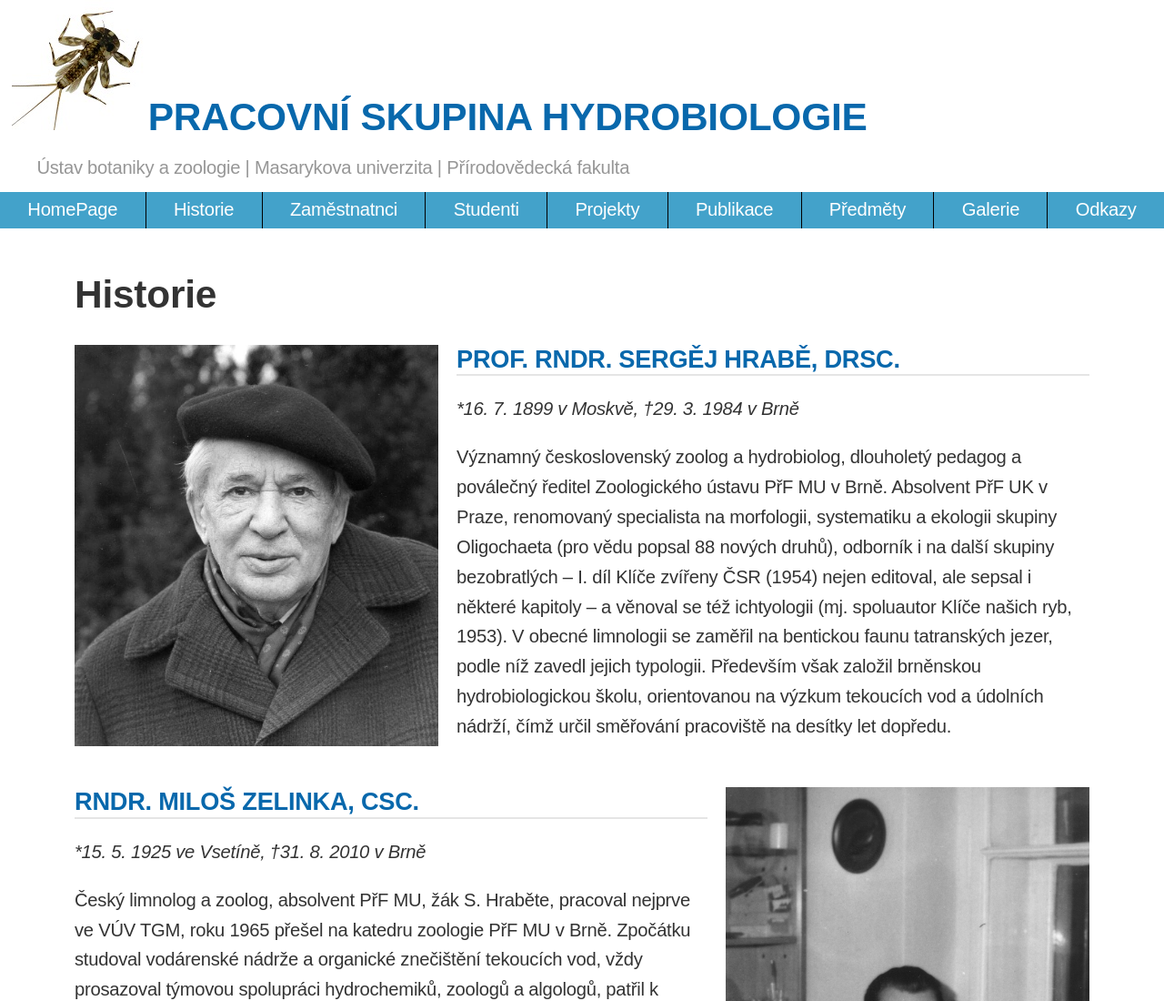
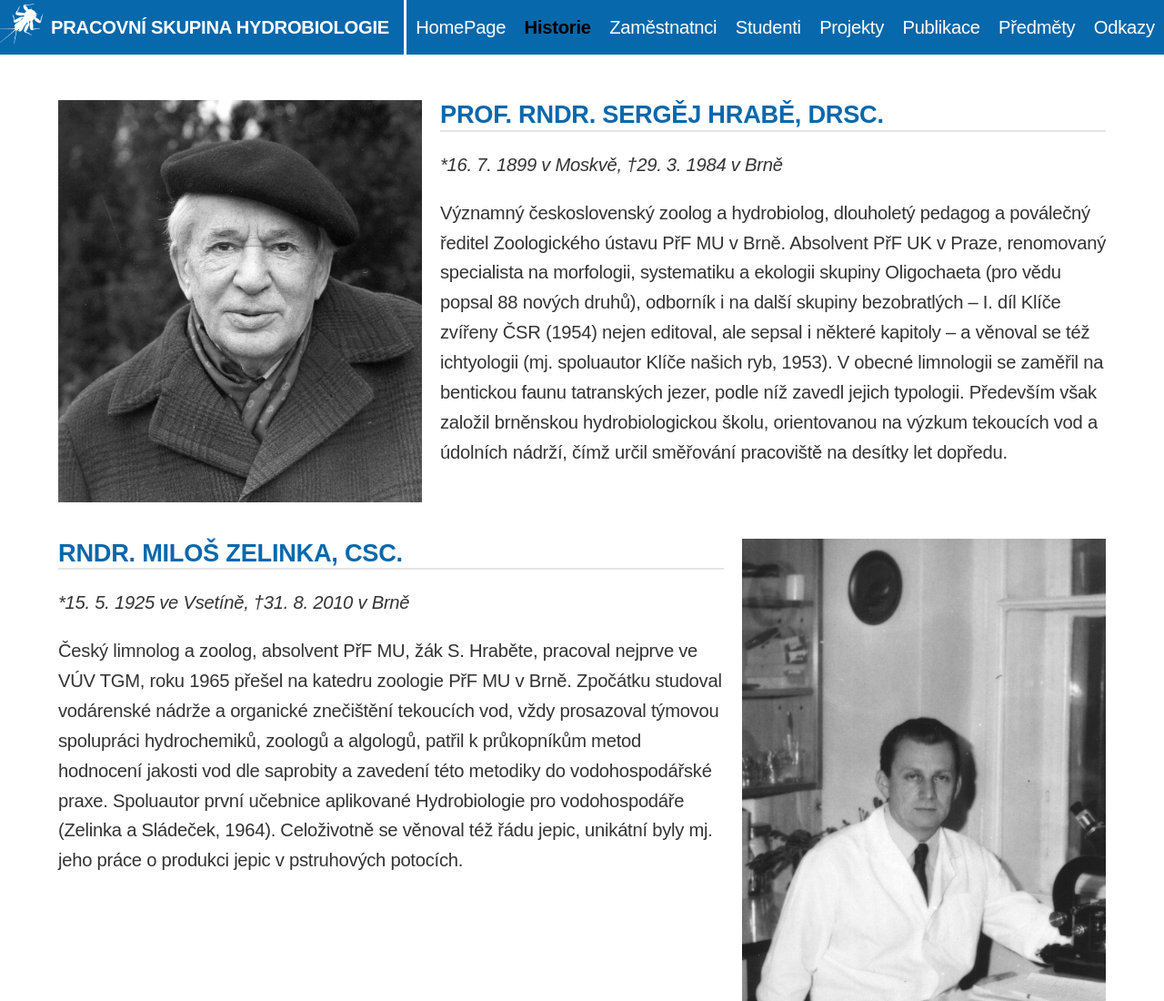
Before and after one commit to tangerinka410/muni-hydroweb, a Gatsby site: page /history in a window 1280 px wide. Shown: the top 1100 px of the page at 91% size. Built offline with nearby package versions, Linux system fonts and the light colour scheme; Gatsby itself is replaced by a stand-in of ours.

Commit message:
design changes

```diff
--- a/package.json
+++ b/package.json
@@ -13,13 +13,15 @@
     "babel-plugin-styled-components": "^1.5.1",
     "font-awesome": "^4.7.0",
     "gatsby": "^2.0.45",
-    "gatsby-plugin-sharp": "^2.0.12",
+    "gatsby-image": "^2.0.25",
+    "gatsby-plugin-sharp": "^2.0.17",
     "gatsby-plugin-styled-components": "^3.0.1",
     "gatsby-source-filesystem": "^2.0.8",
     "gatsby-transformer-remark": "^2.1.12",
     "gatsby-transformer-sharp": "^2.1.8",
     "react": "^16.6.1",
     "react-dom": "^16.6.1",
+    "react-responsive-carousel": "^3.1.45",
     "styled-components": "^4.0.3"
   },
   "devDependencies": {
--- a/src/components/HistoryBox.js
+++ b/src/components/HistoryBox.js
@@ -28,6 +28,10 @@ const History = styled.div`
   display: flex;
   margin-bottom: 30px;
   flex-direction: ${props => props.reverse ? "row-reverse"  : 'row' };
+  @media (max-width: 800px) {
+    flex-direction: column;
+    padding: 0 20px;
+  }
 `;
 
 const Name = styled.h2`
--- a/src/components/layout.js
+++ b/src/components/layout.js
@@ -1,34 +1,42 @@
 import React from "react";
-import {Link} from "gatsby";
 import styled from "styled-components";
-import {ThemeProvider} from 'styled-components';
+import { ThemeProvider } from "styled-components";
 
-import ecdyonurus from "../pages/images/ecdyonurus.jpg";
-import Navigation from "./navigation";
-import FooterContent from "./footer";
-import "./layout.css"
+import Navigation from "./layout/Navigation";
+import HeaderComponent from "./layout/Header";
+import FooterContent from "./layout/Footer";
+import "./layout.css";
 
 const blueTheme = {
-  main: '#0868ac',
-  secondary: '#43a2ca',
-  terciary: '#a8ddb5',
-  grey: '#969696',
-  white: 'white'
+  main: "#0868ac",
+  secondary: "#43a2ca",
+  terciary: "#a8ddb5",
+  grey: "#969696",
+  white: "white"
 };
 
+const windowGlobal = typeof window !== "undefined" && window;
 
-export default ({ children }) =>
+export default ({ children }) => {
+  const isIndex =
+    windowGlobal &&
+    windowGlobal.location &&
+    windowGlobal.location.pathname === "/"
+      ? true
+      : false;
+  return (
     <ThemeProvider theme={blueTheme}>
       <Container className="container">
-    <LogoText><img src={ecdyonurus}/>
-    Pracovní skupina hydrobiologie
-    </LogoText>
-    <SubHeader>Ústav botaniky a zoologie | Masarykova univerzita | Přírodovědecká fakulta </SubHeader>
-    <Header><Navigation/></Header>
+        <Navigation isIndex={isIndex} />
+        {isIndex && <HeaderComponent />}
         <Main>{children}</Main>
-    <footer><FooterContent/></footer>
+        <footer>
+          <FooterContent />
+        </footer>
       </Container>
     </ThemeProvider>
+  );
+};
 
 const Container = styled.div`
   min-height: 100%;
@@ -37,31 +45,7 @@ const Container = styled.div`
   min-height: 100vh;
 `;
 
-
-const Header = styled.header`
-    background: ${props => props.theme.secondary};
-    flex-shrink: 0;
-`;
-
-const SubHeader = styled.div`
-    font-size: 1em;
-    color: ${props => props.theme.grey};
-    padding-left: 2em;
-    padding-bottom: 0.5em;
-`;
-
 const Main = styled.main`
   flex-grow: 1;
   flex-shrink: 0;
-    padding: 20px;
 `;
-
-const LogoText = styled.h1`
-    text-transform: uppercase;
-    color: ${props => props.theme.main};
-    margin: 0 0.3em 0.3em 0.3em;
-    margin: 0 0.3em 0.3em 0.3em;
-    @media (max-width: 800px) {
-      font-size:1.3em;
-    }
-`;
--- a/src/components/footer.js
+++ b/src/components/layout/Footer.js
@@ -1,8 +1,8 @@
 import React, { Component } from 'react';
 import styled from "styled-components";
-import facebook from "../pages/images/facebook.png";
-import youtube from "../pages/images/youtube.png";
-import twitter from "../pages/images/twitter.png";
+import facebook from "../../pages/images/facebook.png";
+import youtube from "../../pages/images/youtube.png";
+import twitter from "../../pages/images/twitter.png";
 
 const footer = {
     botzool: 'Ústav botaniky a zoologie, ',
--- /dev/null
+++ b/src/components/layout/Header.js
@@ -0,0 +1,88 @@
+import React from "react";
+import styled from "styled-components";
+import ecdyonurus from "../../pages/images/ecdyonurus_head.jpg";
+import { Link } from "gatsby";
+const HeaderComponent = ({ className }) => {
+  return (
+    <Header className={className}>
+      <ImgCont>
+        <img src={ecdyonurus} />
+      </ImgCont>
+      <Muni>
+        <Link to="/" style={{textDecoration: "none"}}><Main>Pracovní skupina hydrobiologie</Main></Link>
+        {!className && (
+          <SubMain>
+            Ústav botaniky a zoologie | Masarykova univerzita | Přírodovědecká
+            fakulta
+          </SubMain>
+        )}
+      </Muni>
+    </Header>
+  );
+};
+
+export default HeaderComponent;
+
+const Header = styled.div`
+  padding: 20px;
+  background-color: ${props => props.theme.main};
+  display: flex;
+  justify-content: center;
+  &.small {
+    padding: 0px;
+    max-height: 60px;
+    padding-right: 10px;
+    border-right: 3px solid white;
+    div {
+      font-size: 1em;
+    }
+    img {
+      height: 50px;
+      width: 50px;
+    }
+    @media (max-width: 1200px) {
+      font-size: 0.8em;
+      line-height: 1;
+    }
+  }
+`;
+
+const Muni = styled.div`
+  padding: 0.3em;
+  align-self: center;
+`;
+
+const ImgCont = styled.div`
+  img {
+    max-width: 200px;
+  }
+  @media (max-width: 600px) {
+    img {
+      max-width: 100px;
+    }
+  }
+`;
+
+const Main = styled.div`
+  font-size: 2em;
+  @media (max-width: 1000px) {
+    line-height: 1.2em;
+  }
+  @media (max-width: 500px) {
+    line-height: 1.2em;
+    font-size: 1.5em;
+  }
+  font-weight: bold;
+  color: ${props => props.theme.white};
+  text-transform: uppercase;
+`;
+
+const SubMain = styled.div`
+  font-size: 1em;
+  color: ${props => props.theme.white};
+
+  padding-bottom: 0.5em;
+  @media (max-width: 600px) {
+    display: none;
+  }
+`;
--- /dev/null
+++ b/src/components/layout/Navigation.js
@@ -0,0 +1,223 @@
+import React, { PureComponent } from "react";
+import styled from "styled-components";
+import { Link } from "gatsby";
+import Header from "./Header";
+const ListLink = props => (
+  <NavigationLink
+    to={props.to}
+    className={`${props.menuVisible} ${props.className}`}
+  >
+    {props.children}
+  </NavigationLink>
+);
+
+const windowGlobal = typeof window !== "undefined" && window;
+
+class Navigation extends PureComponent {
+  state = {
+    menuVisible: false,
+    width: windowGlobal.innerWidth,
+    scrolling: "upper"
+  };
+
+  componentDidMount() {
+    this.prev = window.scrollY;
+    windowGlobal.addEventListener("resize", this.handleWindowSizeChange);
+    windowGlobal.addEventListener("scroll", this.handleScroll);
+  }
+
+  componentWillUnmount() {
+    window.removeEventListener("resize", this.handleWindowSizeChange);
+    window.removeEventListener("scroll", this.onScroll);
+    this.prev = false;
+  }
+
+  handleWindowSizeChange = () => {
+    this.setState({ width: windowGlobal.innerWidth });
+  };
+
+  handleScroll = event => {
+    const windowGlobal = event.currentTarget;
+    if (this.prev > windowGlobal.scrollY) {
+      this.setState({ scrolling: "up", menuVisible: false });
+      if (windowGlobal.scrollY === 0) this.setState({ scrolling: "upper" });
+    } else if (this.prev < windowGlobal.scrollY) {
+      this.setState({ scrolling: "down" });
+    }
+    this.prev = windowGlobal.scrollY;
+  };
+
+  toggleMenu = () => {
+    this.setState({ menuVisible: !this.state.menuVisible });
+  };
+
+  getClass = urlIncludes => {
+    if (
+      windowGlobal &&
+      windowGlobal.location &&
+      windowGlobal.location.href.includes(urlIncludes)
+    ) {
+      return "active";
+    } else return "";
+  };
+
+  render() {
+    const { scrolling, width } = this.state;
+    const isMobile = width <= 800;
+    const menuVisible =
+      this.state.menuVisible || !isMobile ? "menuVisible" : "";
+
+    return (
+      <Container scrolling={scrolling} className={scrolling}>
+        <NavbarToggle onClick={this.toggleMenu} className={menuVisible}>
+          <i className="fa fa-bars" />
+        </NavbarToggle>
+        {!this.props.isIndex && (scrolling==="upper" || !isMobile) && <Header className="small"/>}
+        <ListLink
+          to="/"
+          menuVisible={menuVisible}
+          className={this.props.isIndex ? "active" : ""}
+        >
+          HomePage
+        </ListLink>
+        <ListLink
+          to="/history/"
+          menuVisible={menuVisible}
+          className={this.getClass("history")}
+        >
+          Historie
+        </ListLink>
+        <ListLink
+          to="/staff/"
+          menuVisible={menuVisible}
+          className={this.getClass("staff")}
+        >
+          Zaměstnatnci
+        </ListLink>
+        <ListLink
+          to="/students/"
+          menuVisible={menuVisible}
+          className={this.getClass("students")}
+        >
+          Studenti
+        </ListLink>
+        <ListLink
+          to="/projects/"
+          menuVisible={menuVisible}
+          className={this.getClass("projects")}
+        >
+          Projekty
+        </ListLink>
+        <ListLink
+          to="/publications/"
+          menuVisible={menuVisible}
+          className={this.getClass("publications")}
+        >
+          Publikace
+        </ListLink>
+        <ListLink
+          to="/courses/"
+          menuVisible={menuVisible}
+          className={this.getClass("courses")}
+        >
+          Předměty
+        </ListLink>
+        {/* <Li menuVisible={menuVisible} className={this.getClass("gallery")}>
+          Galerie
+        </Li> */}
+        <ListLink
+          to="/links/"
+          menuVisible={menuVisible}
+          className={this.getClass("links")}
+        >
+          Odkazy
+        </ListLink>
+      </Container>
+    );
+  }
+}
+
+export default Navigation;
+
+const Container = styled.ul`
+  display: flex;
+  flex-direction: row;
+  list-style: none;
+  margin: 0;
+  padding: 0;
+  opacity: 0;
+  transition: opacity 0.5s linear;
+  background-color: white;
+  @media (max-width: 800px) {
+    flex-direction: column;
+  }
+  &.up {
+    position: fixed;
+    z-index: 2;
+    top: 0;
+    left: 0;
+    width: 100%;
+    opacity: 1;
+  }
+  &.upper {
+    opacity: 1;
+  }
+`;
+
+const NavigationLink = styled(Link)`
+  display: none;
+  opacity: 0;
+  transition: opacity 10s linear;
+  height: 60px;
+  flex: auto;
+  align-items: center;
+  justify-content: center;
+  cursor: pointer;
+  text-decoration: none;
+  padding: 0px 10px;
+  background-color: ${props => props.theme.main};
+  color: ${props => props.theme.white};
+
+  &.menuVisible {
+    display: flex;
+    opacity: 1;
+  }
+  &:last-child {
+    border-right: 0px;
+  }
+  &:hover {
+    font-weight: bold;
+  }
+
+  &.active {
+    font-weight: bold;
+    color: black;
+  }
+  @media (max-width: 800px) {
+    border: 0px;
+  }
+`;
+
+const NavbarToggle = styled.span`
+  display: none;
+  cursor: pointer;
+  align-self: flex-end;
+  margin-right: 10px;
+  font-size: 40px;
+  transition: font-size 0.5s linear;
+  &:hover {
+    font-size: 50px;
+    color: ${props => props.theme.secondary};
+  }
+  &.menuVisible {
+    font-size: 50px;
+    &:hover {
+      font-size: 50px;
+      color: grey;
+    }
+  }
+  @media (max-width: 800px) {
+    display: flex;
+    flex: 1;
+  }
+`;
--- a/src/components/navigation.js
+++ /dev/null
@@ -1,94 +0,0 @@
-import React, { Component } from 'react';
-import styled from "styled-components";
-import {Link} from "gatsby";
-import StyledLink from "./atoms/StyledLink"
-
-const ListLink = props =>
-  <Li menuVisible={props.menuVisible}>
-    <StyledLink to={props.to} color='white' underline="underline">
-      {props.children}
-    </StyledLink>
-  </Li>
-
-const windowGlobal = typeof window !== 'undefined' && window
-
-class Navigation extends Component {
-  state = {
-    menuVisible: false,
-    width: windowGlobal.innerWidth,
-  };
-
-  componentDidMount() {
-    windowGlobal.addEventListener('resize', this.handleWindowSizeChange);
-  }
-
-  handleWindowSizeChange = () => {
-    this.setState({ width: windowGlobal.innerWidth });
-  };
-
-  toggleMenu = () => {
-    this.setState({menuVisible: !this.state.menuVisible});
-  }
-
-    render() {
-      const isMobile = this.state.width <= 800;
-      const menuVisible = this.state.menuVisible || !isMobile
-        return (
-          <Container>
-            <NavbarToggle onClick={this.toggleMenu}>
-              <i className="fa fa-bars"></i>
-            </NavbarToggle>
-            <ListLink to="/" menuVisible={menuVisible}>HomePage</ListLink>
-            <ListLink to="/history/" menuVisible={menuVisible}>Historie</ListLink>
-            <ListLink to="/staff/" menuVisible={menuVisible}>Zaměstnatnci</ListLink>
-            <ListLink to="/students/" menuVisible={menuVisible}>Studenti</ListLink>
-            <ListLink to="/projects/" menuVisible={menuVisible}>Projekty</ListLink>
-            <ListLink to="/publications/" menuVisible={menuVisible}>Publikace</ListLink>
-            <ListLink to="/courses/"  menuVisible={menuVisible}>Předměty</ListLink>
-            <Li menuVisible={menuVisible}>Galerie</Li>
-            <ListLink to="/links/" menuVisible={menuVisible}>Odkazy</ListLink>
-          </Container>
-        )
-    }
-}
-
-export default Navigation;
-
-const Container = styled.ul`
-    display: flex;
-    flex-direction: row;
-    list-style: none;
-    margin: 0;
-    padding: 0;
-    @media (max-width: 800px) {
-      flex-direction: column;
-    }
-`;
-
-const Li = styled.li`
-    display: ${props => props.menuVisible ? 'flex' : 'none'};
-    height: 40px;
-    flex: auto;
-    align-items: center;
-    justify-content: center;
-    background: color: ${props => props.theme.secondary};
-    color: ${props => props.theme.white};
-    padding: 0px 10px;
-    border-right: 1px solid black;
-    &:last-child {
-      border-right: 0px;
-    }
-    @media (max-width: 800px) {
-      border: 0px;
-    }
-`;
-
-const NavbarToggle  = styled(Li)`
-  display: none;
-  cursor: pointer;
-  align-self: flex-end;
-  @media (max-width: 800px) {
-      display: flex;
-      flex: 1;
-  }
-`;
--- a/src/pages/history.js
+++ b/src/pages/history.js
@@ -11,7 +11,6 @@ import M_Losos from "../../static/images/history/M_Losos.jpg"
 const History = () => {
     return (<Layout>
     <Container>
-      <h1>Historie</h1>
             <HistoryBox history={history.hrabe} img={S_Hrabe}/>
             <HistoryBox history={history.zelinka}  img={B_Zelinka} reverse/>
             <HistoryBox history={history.losos}  img={M_Losos}/>
@@ -31,6 +30,7 @@ export default History;
 const Container = styled.div`
     width: 90%;
     margin: 0 auto;
+    padding-top: 50px;
     @media (max-width: 800px) {
       width: 100%;
     }
```
Also changed, not shown: gatsby-config.js (+15 -7 lines), src/components/images.js (deleted, +0 -66 lines), src/components/layout/ImgSlider.js (added, +20 -0 lines), src/components/staffBox.js (+11 -11 lines), src/pages/index.js (+76 -24 lines), src/pages/images/ecdyonurus_head.jpg (added), src/pages/images/homepage/hp01.jpg (deleted), static/images/homepage/hp03.jpg (renamed from src/pages/images/homepage/hp03.jpg), static/images/homepage/hp04.jpg (renamed from src/pages/images/homepage/hp04.jpg), 1 other file. Lines whose indentation alone changed are shown as unchanged.
